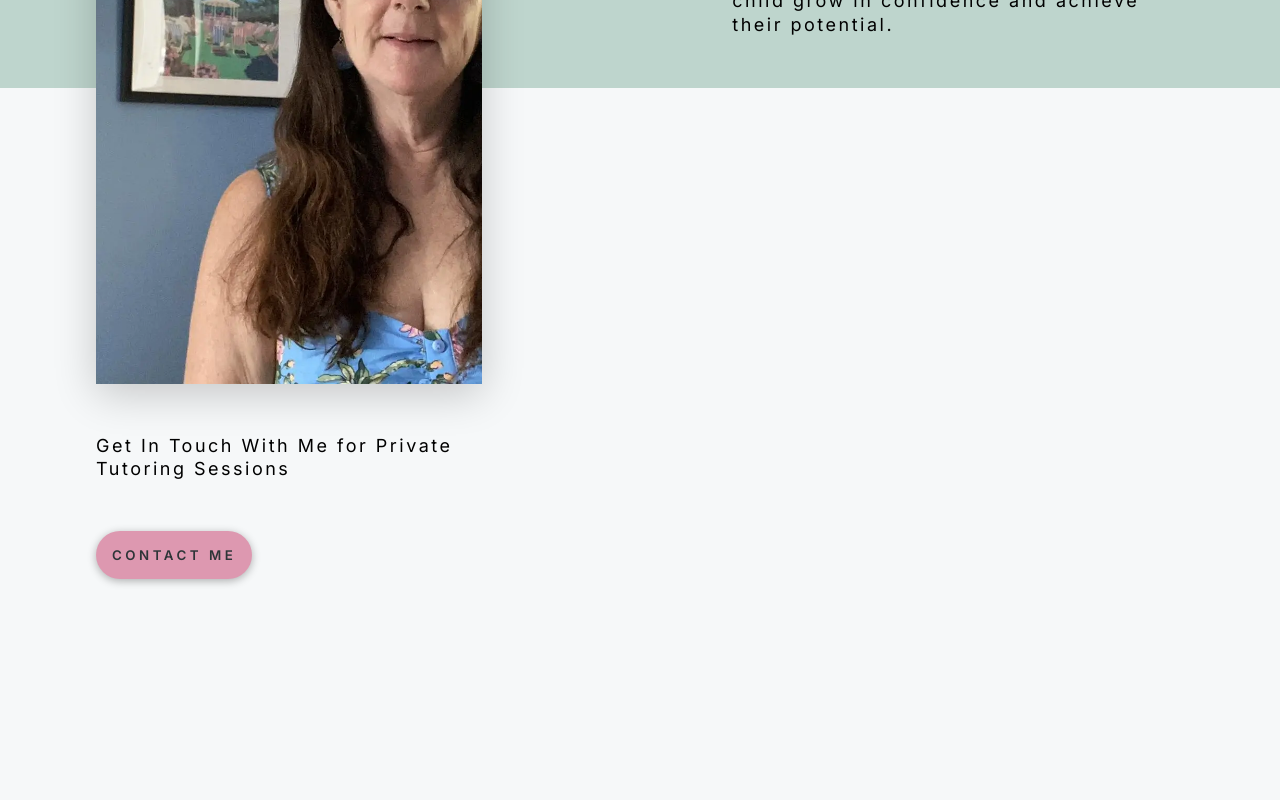
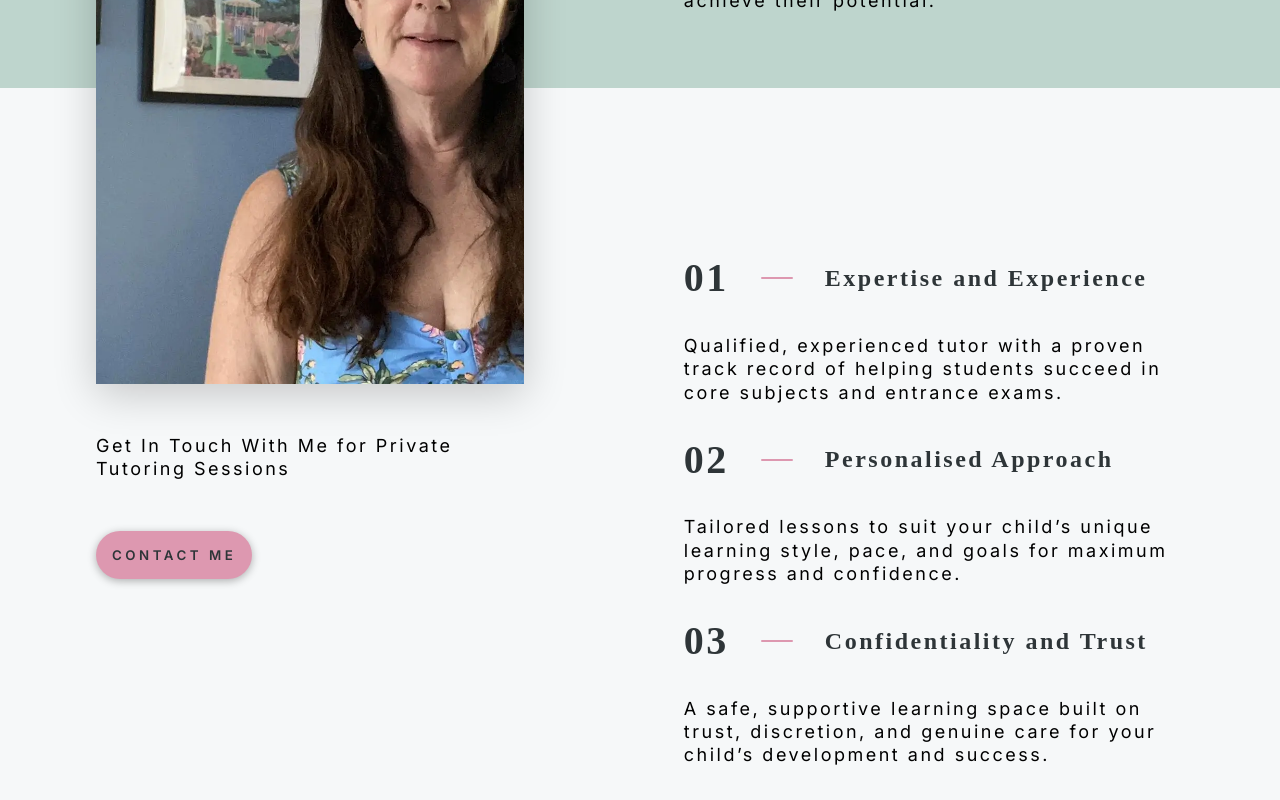
Before and after one commit to curveservices/telegraphhill-tutoring, a React (Vite) app: page / in a window 1280 px wide. Shown: the part 3234-4034 px from the top of the page. Before the commit the page ends 3909 px from the top, so only its background shows below. Built offline with nearby package versions, Linux system fonts and the light colour scheme; a web font is replaced by a local one.

Commit message:
Add detailed features list to Home page and adjust layout for better presentation

```diff
--- a/src/pages/home/index.jsx
+++ b/src/pages/home/index.jsx
@@ -76,11 +76,10 @@ const Home = () => {
                 alt="Private 11 plus tutor in London"
                 className="tutor-img"
               />
-              <p>
-                Get In Touch With Me for Private Tutoring Sessions
-              </p>
+              <p>Get In Touch With Me for Private Tutoring Sessions</p>
               <Button link="contact-m" text="Contact Me" />
             </div>
+            <div className="right-container"></div>
             <div className="text-box">
               <div className="subtitle">
                 <div className="indent"></div>
@@ -95,6 +94,35 @@ const Home = () => {
                   their potential.
                 </p>
               </div>
+              <ul className="list-container">
+                <li className="title">
+                  <h2 className="number">01 </h2>
+                  <div className="indent"></div>
+                  <h3> Expertise and Experience</h3>
+                </li>
+                <li className="desc">
+                  Qualified, experienced tutor with a proven track record of
+                  helping students succeed in core subjects and entrance exams.
+                </li>
+                <li className="title">
+                  <h2 className="number">02</h2>
+                  <div className="indent"></div>
+                  <h3>Personalised Approach</h3>
+                </li>
+                <li className="desc">
+                  Tailored lessons to suit your child’s unique learning style,
+                  pace, and goals for maximum progress and confidence.
+                </li>
+                <li className="title">
+                  <h2 className="number">03</h2>
+                  <div className="indent"></div>
+                  <h3>Confidentiality and Trust</h3>
+                </li>
+                <li className="desc">
+                  A safe, supportive learning space built on trust, discretion,
+                  and genuine care for your child’s development and success.
+                </li>
+              </ul>
             </div>
           </div>
         </div>
--- a/src/pages/home/index.scss
+++ b/src/pages/home/index.scss
@@ -23,7 +23,8 @@
         padding: 6em;
         .top {
             display: flex;
-            gap: 250px;
+            justify-content: space-between;
+            gap: 5rem;
             .tutor-container {
                 display: flex;
                 flex-direction: column;
@@ -36,8 +37,23 @@
                     box-shadow: var(--global);
                 }
             }
+        }
+    }
+    .list-container {
+        margin-top: 10em;
+        li {
+                display: flex;
+                align-items: center;
+                gap: 2em;
+            }
 
+            .title {
+                padding: 1em 0;
+            }
+
+        .desc {
+            font-family: 'Inter', serif;
+            font-size: 18px;
         }
-
     }
  }
```
